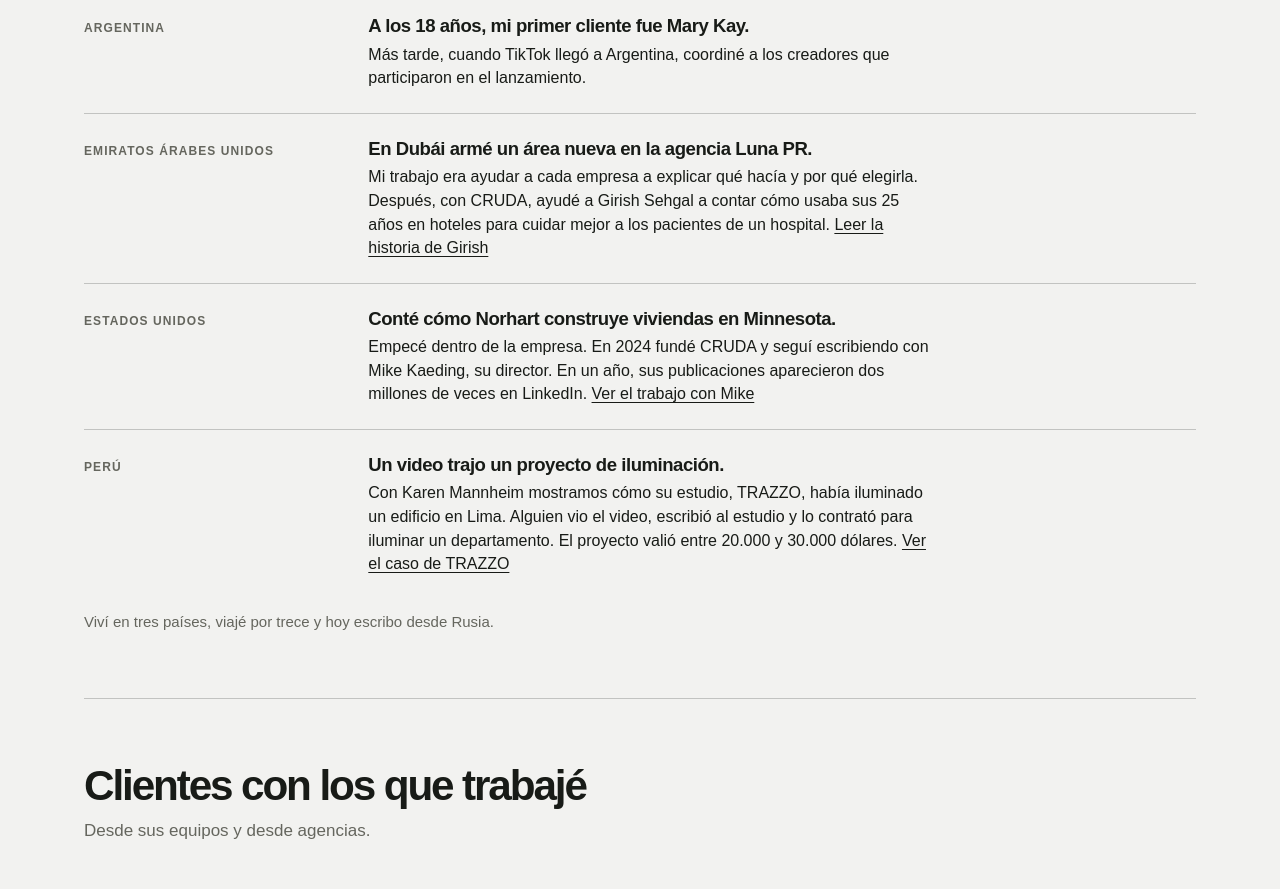
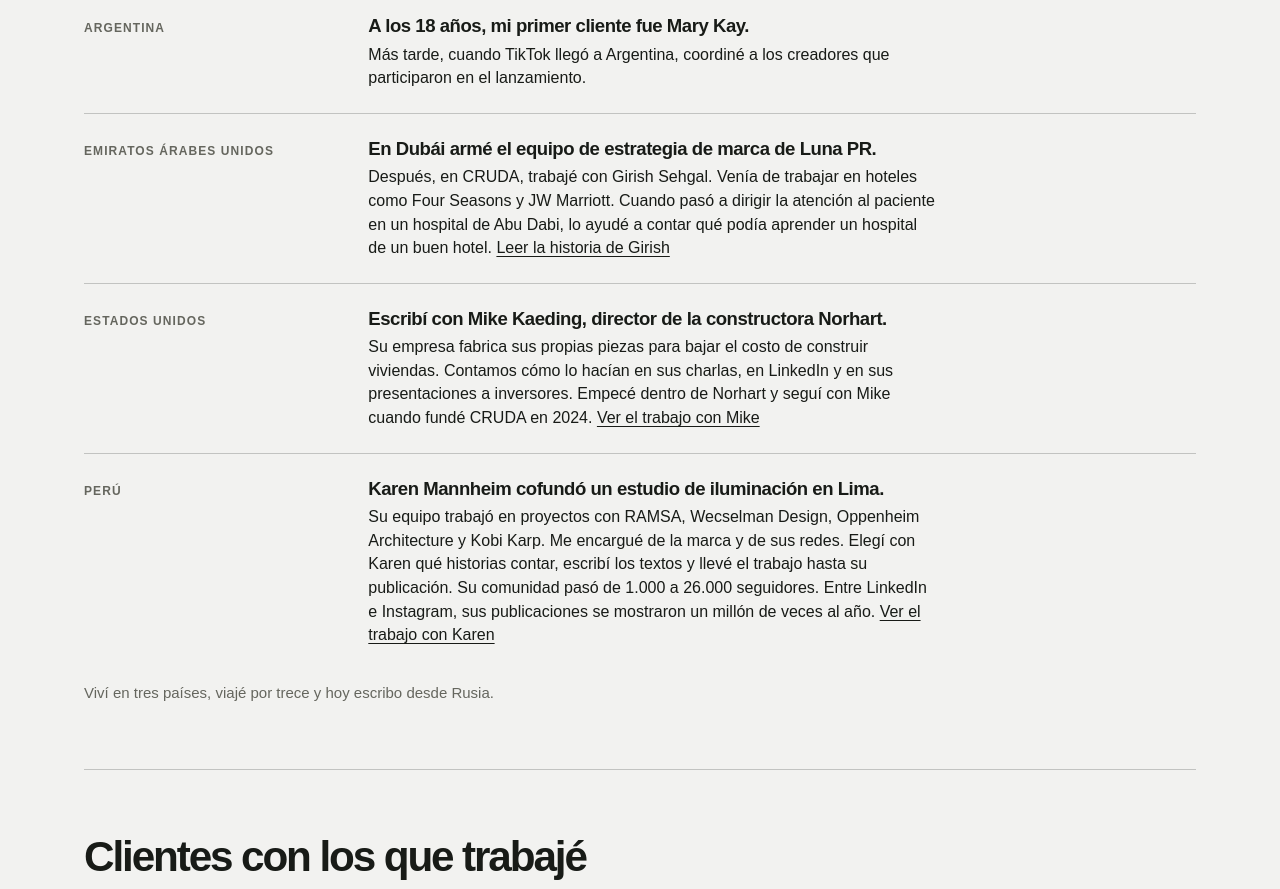
Before and after one commit to FranHerrera23/cruda-story-craft, a Next.js app: page /narrative-sparring in a window 1280 px wide. Shown: the part 960-1849 px from the top of the page. Built offline with nearby package versions, Linux system fonts and the light colour scheme; a web font is replaced by a local one.

Commit message:
Contar el trabajo de marca y redes con Karen y el alcance de sus proyectos

```diff
--- a/app/narrative-sparring/page.tsx
+++ b/app/narrative-sparring/page.tsx
@@ -68,9 +68,9 @@ export default async function NarrativeSparring({ searchParams }: { searchParams
         <h2 id="trayectoria">Mi recorrido</h2>
         <dl>
           <div><dt>Argentina</dt><dd><strong>A los 18 años, mi primer cliente fue Mary Kay.</strong> Más tarde, cuando TikTok llegó a Argentina, coordiné a los creadores que participaron en el lanzamiento.</dd></div>
-          <div><dt>Emiratos Árabes Unidos</dt><dd><strong>En Dubái armé un área nueva en la agencia Luna PR.</strong> Mi trabajo era ayudar a cada empresa a explicar qué hacía y por qué elegirla. Después, con CRUDA, ayudé a Girish Sehgal a contar cómo usaba sus 25 años en hoteles para cuidar mejor a los pacientes de un hospital. <Link href="/work/girish-sehgal">Leer la historia de Girish</Link></dd></div>
-          <div><dt>Estados Unidos</dt><dd><strong>Conté cómo Norhart construye viviendas en Minnesota.</strong> Empecé dentro de la empresa. En 2024 fundé CRUDA y seguí escribiendo con Mike Kaeding, su director. En un año, sus publicaciones aparecieron dos millones de veces en LinkedIn. <Link href="/work/mike-kaeding">Ver el trabajo con Mike</Link></dd></div>
-          <div><dt>Perú</dt><dd><strong>Un video trajo un proyecto de iluminación.</strong> Con Karen Mannheim mostramos cómo su estudio, TRAZZO, había iluminado un edificio en Lima. Alguien vio el video, escribió al estudio y lo contrató para iluminar un departamento. El proyecto valió entre 20.000 y 30.000 dólares. <Link href="/work/karen-mannheim">Ver el caso de TRAZZO</Link></dd></div>
+          <div><dt>Emiratos Árabes Unidos</dt><dd><strong>En Dubái armé el equipo de estrategia de marca de Luna PR.</strong> Después, en CRUDA, trabajé con Girish Sehgal. Venía de trabajar en hoteles como Four Seasons y JW Marriott. Cuando pasó a dirigir la atención al paciente en un hospital de Abu Dabi, lo ayudé a contar qué podía aprender un hospital de un buen hotel. <Link href="/work/girish-sehgal">Leer la historia de Girish</Link></dd></div>
+          <div><dt>Estados Unidos</dt><dd><strong>Escribí con Mike Kaeding, director de la constructora Norhart.</strong> Su empresa fabrica sus propias piezas para bajar el costo de construir viviendas. Contamos cómo lo hacían en sus charlas, en LinkedIn y en sus presentaciones a inversores. Empecé dentro de Norhart y seguí con Mike cuando fundé CRUDA en 2024. <Link href="/work/mike-kaeding">Ver el trabajo con Mike</Link></dd></div>
+          <div><dt>Perú</dt><dd><strong>Karen Mannheim cofundó un estudio de iluminación en Lima.</strong> Su equipo trabajó en proyectos con RAMSA, Wecselman Design, Oppenheim Architecture y Kobi Karp. Me encargué de la marca y de sus redes. Elegí con Karen qué historias contar, escribí los textos y llevé el trabajo hasta su publicación. Su comunidad pasó de 1.000 a 26.000 seguidores. Entre LinkedIn e Instagram, sus publicaciones se mostraron un millón de veces al año. <Link href="/work/karen-mannheim">Ver el trabajo con Karen</Link></dd></div>
         </dl>
         <p className="sparring-location">Viví en tres países, viajé por trece y hoy escribo desde Rusia.</p>
       </section>
```
